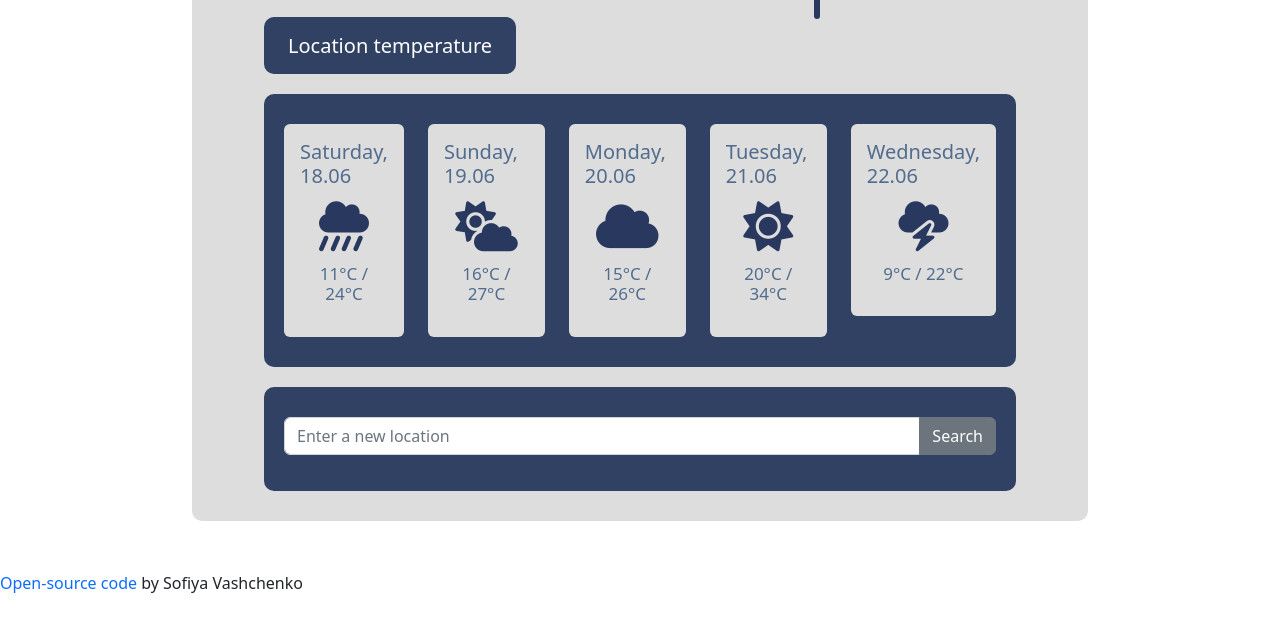
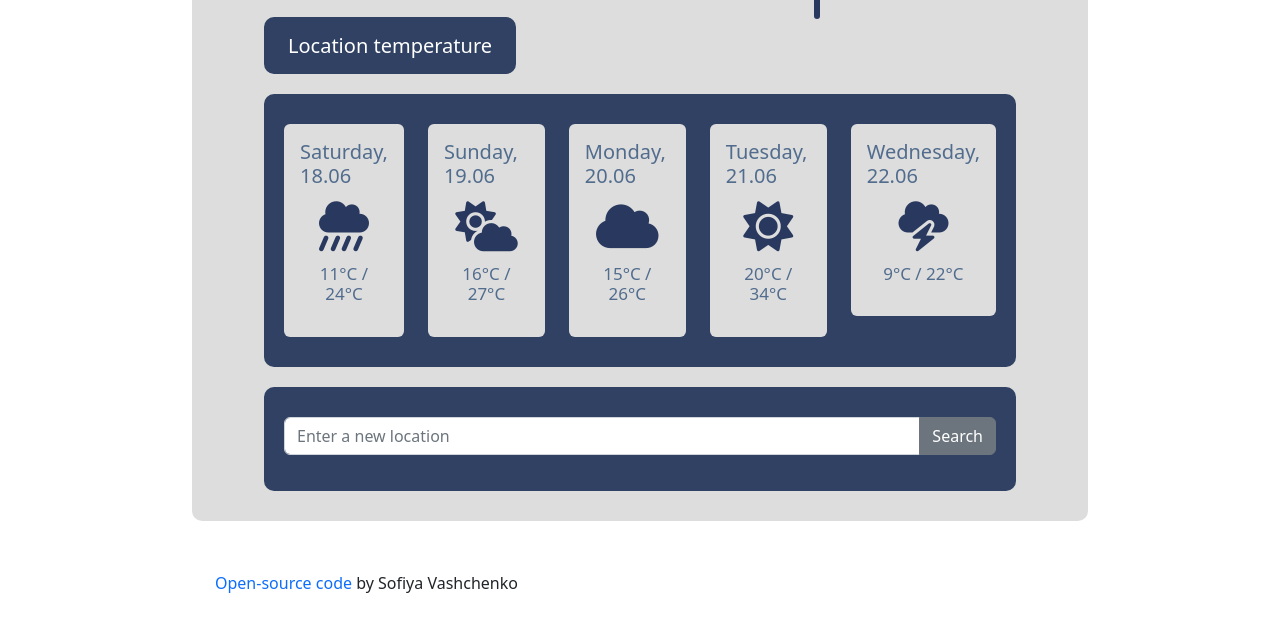
Before and after one commit to Va-Sophie/Homework, a plain HTML site: page index.html in a window 1280 px wide. Shown: the part 351-976 px from the top of the page. Drawn offline with nearby package versions, Linux system fonts and the light colour scheme; no server answers.

Commit message:
added a css for the linked signature

```diff
--- a/index.html
+++ b/index.html
@@ -155,6 +155,6 @@
       </div>
     </div>
     <script src="src/searchEngine.js"></script>
-    <p><a href="">Open-source code</a> by Sofiya Vashchenko</p>
+    <p id="sign"><a href="https://github.com/Va-Sophie/homework">Open-source code</a> by Sofiya Vashchenko</p>
   </body>
 </html>
--- a/src/styles.css
+++ b/src/styles.css
@@ -140,3 +140,8 @@ h6 {
   cursor: pointer;
   background-color: #516c8d;
 }
+#sign {
+  display: block;
+  margin: 0px 215px;
+  margin-bottom: 30px;
+}
```
